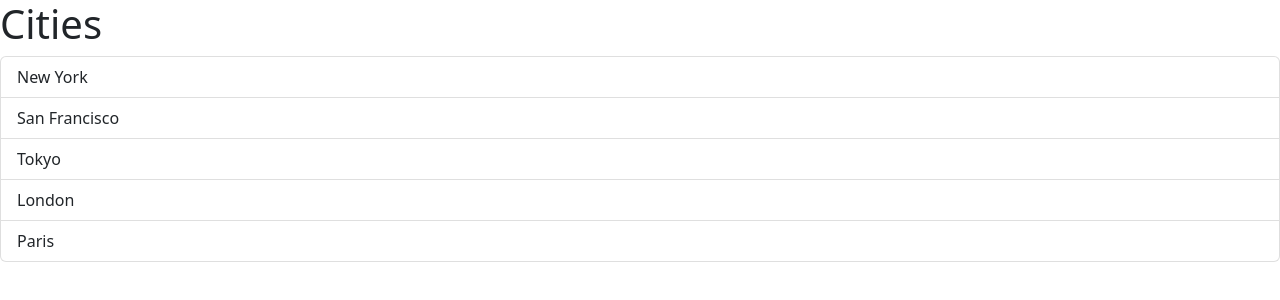
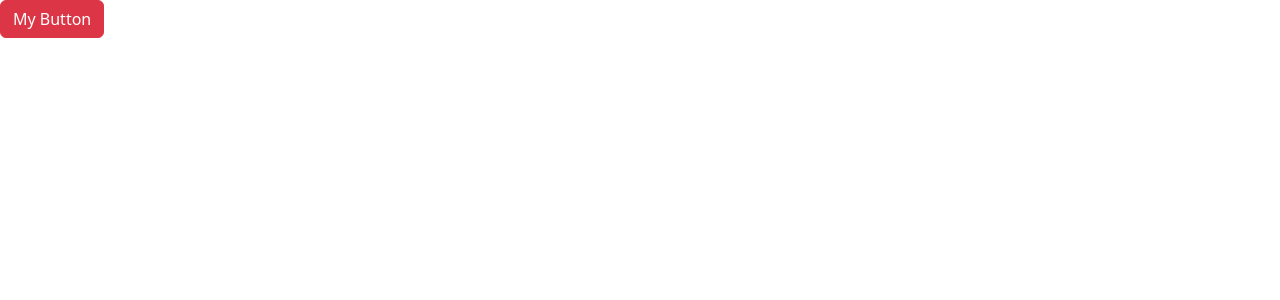
Before and after one commit to Paul-Garcia-TX/react-tutorial, a React (Vite) app in the folder react-app/: page / in a window 1280 px wide. Shown: the top 300 px of the page. Built offline with nearby package versions, Linux system fonts and the light colour scheme.

Commit message:
end of youtube course

```diff
--- a/react-app/src/App.tsx
+++ b/react-app/src/App.tsx
@@ -1,19 +1,15 @@
-import ListGroup from "./components/ListGroup";
+import Alert from "./components/Alert";
+import Button from "./components/Button";
+import React from "react";
 
-function App(){
- let items = [
-        'New York',
-        'San Francisco',
-        'Tokyo',
-        'London',
-        'Paris'
-    ];
-    const handleSelectItem= (item: string) => {console.log(item)}
+function App() {
     return (
         <div>
-            <ListGroup items={items}heading={"Cities"} onSelectItem={handleSelectItem}/>
-
-        </div>);
+            <Button color="danger" onClick={() => console.log('Clicked')}>
+                My Button
+            </Button>
+        </div>
+    );
 }
 
 export default App;
--- /dev/null
+++ b/react-app/src/components/Alert.tsx
@@ -0,0 +1,18 @@
+import {ReactNode} from "react";
+
+
+interface Props {
+    children: ReactNode;
+
+}
+    const Alert =({children}: Props) => {
+
+
+        return (
+            <div className="alert alert-primary">
+                {children}
+
+            </div>);
+    }
+
+export default Alert
--- /dev/null
+++ b/react-app/src/components/Button.tsx
@@ -0,0 +1,17 @@
+import React from 'react'
+
+
+interface Props{
+    children: string;
+    onClick: () => void;
+    color?: string;
+}
+function Button({children, onClick, color = 'primary'} : Props) {
+    return (
+        <button type="button" className={"btn btn-" + color} onClick={onClick }>
+            {children}
+        </button>
+    )
+}
+
+export default Button
--- a/react-app/src/components/ListGroup.tsx
+++ b/react-app/src/components/ListGroup.tsx
@@ -8,12 +8,9 @@
 
 }
 
-function ListGroup({items, heading}: Props){
+function ListGroup({items, heading, onSelectItem}: Props){
 
     const [selectedIndex, setSelectedIndex] = useState(-1);
-
-
-
 
     return (
         <>
@@ -21,7 +18,10 @@
             {items.length ===0 && <p>No item found</p>}
         <ul className="list-group">
             {items.map((item, index) =>
-                <li className={selectedIndex === index ? 'list-group-item active' : 'list-group-item'} key={item} onClick={() =>setSelectedIndex(index)}
+                <li className={selectedIndex === index ? 'list-group-item active' : 'list-group-item'} key={item} onClick={() =>{
+                    setSelectedIndex(index);
+                    onSelectItem(item);
+                }}
                 >
 
                     {item}
```
